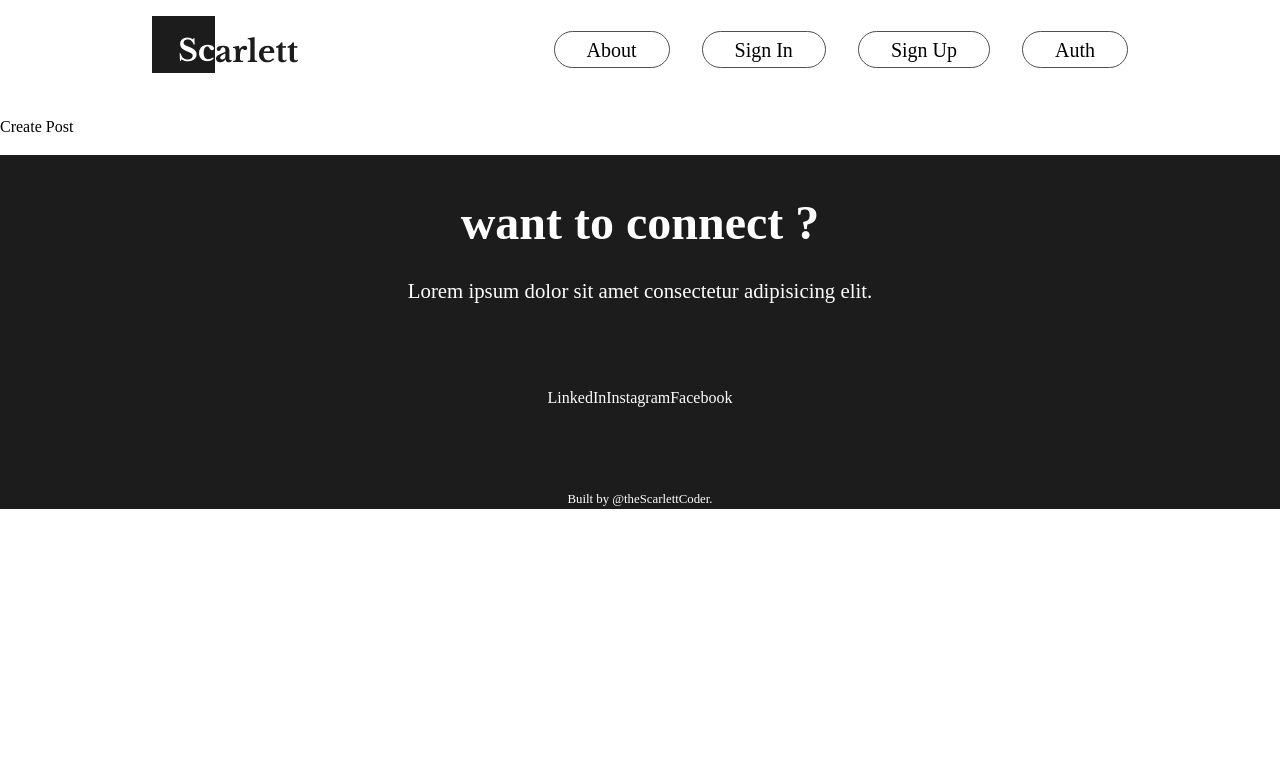
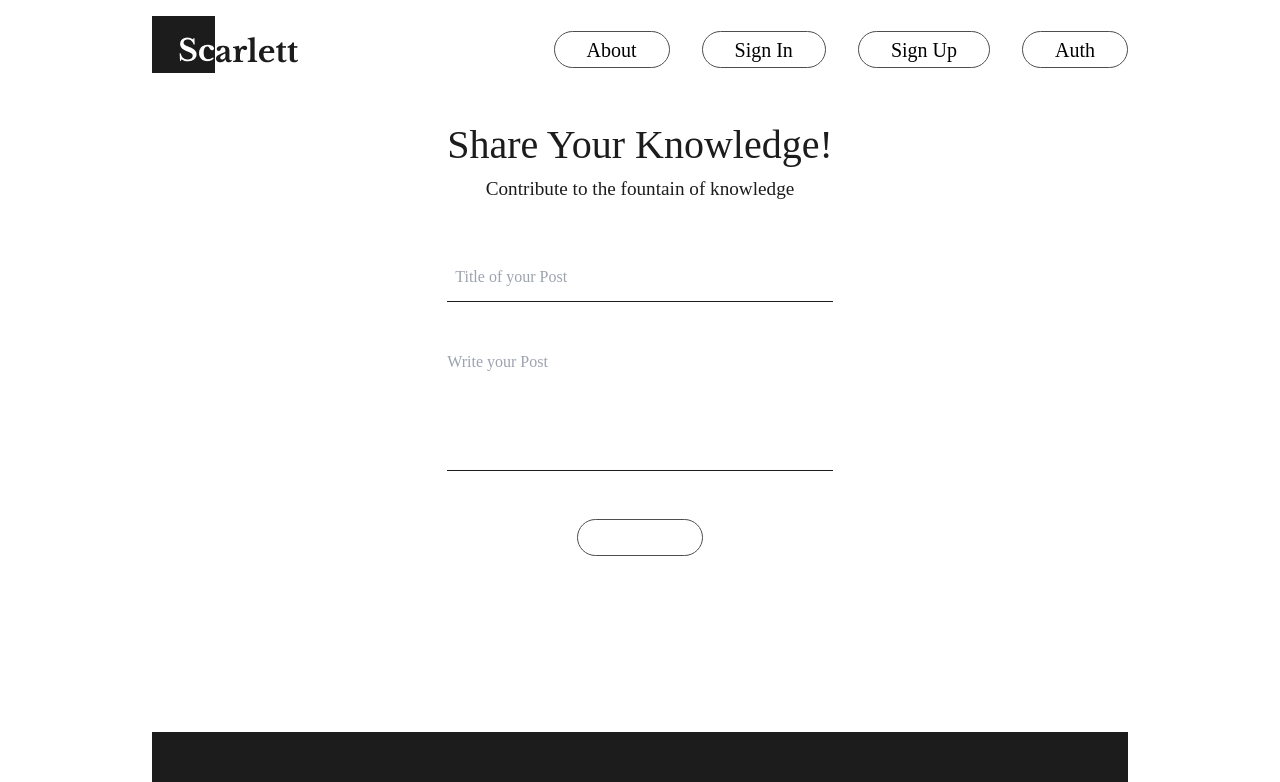
Before and after one commit to egbadonjeffrey/blogapp, a Next.js app: page /createPost in a window 1280 px wide. Shown: the top 782 px of the page. Built offline with nearby package versions, Linux system fonts and the light colour scheme.

Commit message:
Completed Create Post Page

```diff
--- a/components/Layout.js
+++ b/components/Layout.js
@@ -16,10 +16,12 @@ const styles = {
         flex
         flex-col
         justify-center
+        container
         mx-auto
         gap-[1rem]
         w-full
         bottom-0
+
     `,
 };
 
--- a/package.json
+++ b/package.json
@@ -18,6 +18,7 @@
     "eslint": "8.21.0",
     "eslint-config-next": "12.2.4",
     "postcss": "^8.4.16",
+    "tailwind-scrollbar": "^1.3.1",
     "tailwindcss": "^3.1.8"
   }
 }
--- a/pages/createPost.js
+++ b/pages/createPost.js
@@ -1,9 +1,143 @@
+import Link from "next/link";
+import Button from "../components/Button";
+
 const CreatePost = () => {
   return (
-    <div>
-      <h1>Create Post</h1>
+    <div className={styles.wrapper}>
+      <div className={styles.headingContainer}>
+        <h1 className={styles.heading}>Share Your Knowledge!</h1>
+        <h4 className={styles.heading2}>
+          Contribute to the fountain of knowledge
+        </h4>
+      </div>
+
+      <div className={styles.inputContainer}>
+        <input
+          className={styles.inputField}
+          type="text"
+          name="title"
+          placeholder="Title of your Post "
+          // value={}
+          // onChange={}
+        />
+      </div>
+      <div className={styles.inputContainer}>
+        <textarea
+          className={styles.textArea}
+          type="text"
+          name="body"
+          placeholder="Write your Post"
+          rows={5}
+          col={20}
+          // value={}
+          // onChange={}
+        />
+      </div>
+      <div className={styles.submitButtonLink}>
+        <Button
+          id={"submitbutton"}
+          type={"submit"}
+          value={"Publish"}
+          isDisabled={false}
+          buttonCustomStyle={styles.submitButton}
+        />
+      </div>
     </div>
   );
 };
 
+const styles = {
+  wrapper: `
+        flex
+        flex-col
+        mx-auto
+        mb-[10rem]
+        items-center
+        gap-[3rem]
+        text-primary
+        h-auto
+    `,
+
+  headingContainer: `
+        text-center
+    `,
+
+  heading: `
+        text-[2.5rem]
+        font-xl
+    `,
+
+  heading2: `
+      text-[1.2rem]
+        font-normal
+        p-0
+  `,
+
+  textAndLink: `
+      text-[1.2rem]
+      flex
+      gap-[1rem]
+  `,
+
+  text: `
+        hidden
+        md:block
+    `,
+
+  Link: `
+      text-[#0000FF]
+      hover:text-primary
+    `,
+
+  inputContainer: `
+        flex
+        flex-col
+        container
+        gap-[1rem]
+  `,
+
+  inputField: `
+    py-[.8rem]
+    px-[.5rem]
+    border-b-[.1rem]
+    border-solid
+    border-[#1C1C1C]
+    text-[1rem]
+    outline-none
+  `,
+
+  textArea: `
+  border-b-[.1rem]
+  border-solid
+  border-[#1C1C1C]
+  text-[1rem]
+  outline-none
+  overflow-y-none
+  resize-none
+  scrollbar
+  scrollbar-thumb-primary
+  scrollbar-medium
+  `,
+
+  submitButton: `
+        bg-[#1C1C1C]
+        text-[#fff]
+        text-[1rem]
+        hover:bg-[transparent]
+        hover:text-[#1C1C1C]
+        mx-0
+    `,
+
+  submitButtonLink: `
+        flex
+        flex-row
+        container
+        w-full
+        justify-between
+        gap-[1rem]
+        container
+        items-center
+  `,
+};
+
 export default CreatePost;
--- a/pages/signin.js
+++ b/pages/signin.js
@@ -7,7 +7,7 @@ const SignIn = () => {
       <div className={styles.headingContainer}>
         <h1 className={styles.heading}>Welcome Back!</h1>
         <h4 className={styles.heading2}>
-          Sign in to sip from the well of knowledge
+          Sign in to sip from the fountain of knowledge
         </h4>
       </div>
 
@@ -46,6 +46,16 @@ const SignIn = () => {
           </Link>
         </div>
       </div>
+
+      <div className={styles.googleAuth}>
+        <Button
+          id={"googleauth"}
+          value={"Login With Google"}
+          isDisabled={false}
+          buttonCustomStyle={styles.googleButton}
+          // clickHandler={}
+        />
+      </div>
     </div>
   );
 };
@@ -77,15 +87,21 @@ const styles = {
         p-0
   `,
 
+  textAndLink: `
+      text-[1.2rem]
+      flex
+      gap-[1rem]
+  `,
+
   text: `
         hidden
         md:block
     `,
 
-  textAndLink: `
-      flex
-      gap-[1rem]
-  `,
+  Link: `
+      text-[#0000FF]
+      hover:text-primary
+    `,
 
   inputContainer: `
         flex
--- a/pages/signup.js
+++ b/pages/signup.js
@@ -1,9 +1,144 @@
+import Link from "next/link";
+import Button from "../components/Button";
+
 const SignUp = () => {
   return (
-    <div>
-      <h1>Sign Up Page</h1>
+    <div className={styles.wrapper}>
+      <div className={styles.headingContainer}>
+        <h1 className={styles.heading}>Welcome Back!</h1>
+        <h4 className={styles.heading2}>
+          Sign Up to contribute to the fountain of knowledge
+        </h4>
+      </div>
+
+      <div className={styles.inputContainer}>
+        <input
+          className={styles.inputField}
+          type="email"
+          name="email"
+          placeholder="Email"
+          // value={}
+          // onChange={}
+        />
+      </div>
+      <div className={styles.inputContainer}>
+        <input
+          className={styles.inputField}
+          type="password"
+          name="password"
+          placeholder="Password"
+          // value={}
+          // onChange={}
+        />
+      </div>
+      <div className={styles.submitButtonLink}>
+        <Button
+          id={"submitbutton"}
+          type={"submit"}
+          value={"Sign Up"}
+          isDisabled={false}
+          buttonCustomStyle={styles.submitButton}
+        />
+        <div className={styles.textAndLink}>
+          <p className={styles.text}>Already have an account ? </p>
+          <Link href="/signin">
+            <a className={styles.Link}> Sign in</a>
+          </Link>
+        </div>
+      </div>
+
+      <div className={styles.googleAuth}>
+        <Button
+          id={"googleauth"}
+          value={"Sign Up With Google"}
+          isDisabled={false}
+          buttonCustomStyle={styles.googleButton}
+          // clickHandler={}
+        />
+      </div>
     </div>
   );
 };
 
+const styles = {
+  wrapper: `
+        flex
+        flex-col
+        mx-auto
+        mb-[10rem]
+        items-center
+        gap-[3rem]
+        text-primary
+        h-auto
+    `,
+
+  headingContainer: `
+        text-center
+    `,
+
+  heading: `
+        text-[2.5rem]
+        font-xl
+    `,
+
+  heading2: `
+      text-[1.2rem]
+        font-normal
+        p-0
+  `,
+
+  textAndLink: `
+      text-[1.2rem]
+      flex
+      gap-[1rem]
+  `,
+
+  text: `
+        hidden
+        md:block
+    `,
+
+  Link: `
+      text-[#0000FF]
+      hover:text-primary
+    `,
+
+  inputContainer: `
+        flex
+        flex-col
+        container
+        gap-[1rem]
+  `,
+
+  inputField: `
+    py-[.8rem]
+    px-[.5rem]
+    border-b-[.1rem]
+    border-solid
+    border-[#1C1C1C]
+    text-[1rem]
+    outline-none
+  `,
+
+  submitButton: `
+        bg-[#1C1C1C]
+        text-[#fff]
+        text-[1rem]
+        hover:bg-[transparent]
+        hover:text-[#1C1C1C]
+        mx-0
+    `,
+
+  submitButtonLink: `
+        flex
+        flex-row
+        container
+        w-full
+        justify-between
+        gap-[1rem]
+        container
+        items-center
+  `,
+};
+
 export default SignUp;
--- a/styles/globals.css
+++ b/styles/globals.css
@@ -10,10 +10,27 @@
   font-family: 'Libre Baskerville', serif;
 }
 
+::-webkit-scrollbar {
+  background: #1C1C1C;
+  border: 1px solid #fff;
+  width: 7px;
+}
+
+::-webkit-scrollbar-thumb {
+  background: #1C1C1C;
+}
+
+::-webkit-scrollbar-track {
+  background: white;
+}
+
 /* link style of */
 .Link:focus {
   border-bottom: 2px solid #1C1C1C;
   width: auto;
 }
+.scrollbar-medium::-webkit-scrollbar {
+  width: 5px
+}
 
 /* HERO BANNER */
--- a/tailwind.config.js
+++ b/tailwind.config.js
@@ -18,5 +18,5 @@ module.exports = {
       },
     },
   },
-  plugins: [],
+  plugins: [require("tailwind-scrollbar")],
 };
```
Also changed, not shown: 1 other file (tests, documents, lock files or other folders).
